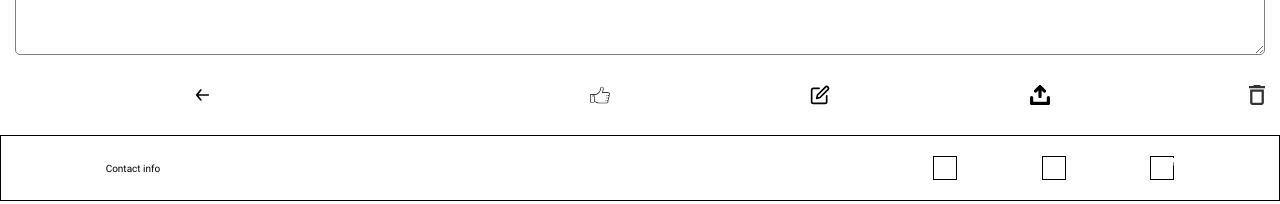
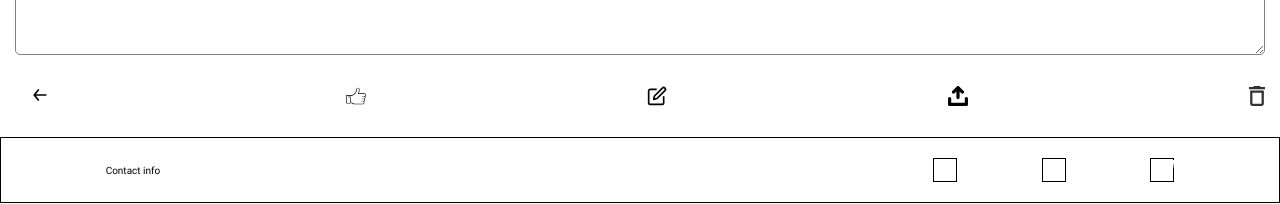
Before and after one commit to tanyakhemani/kitchen-konnect, a React (Vite) app: page /view/1 in a window 1280 px wide. Shown: the part 575-779 px from the top of the page. Built offline with nearby package versions, Linux system fonts and the light colour scheme.

Commit message:
add links to back button icon

```diff
--- a/src/components/ListAllRecipes/ListAllRecipes.jsx
+++ b/src/components/ListAllRecipes/ListAllRecipes.jsx
@@ -1,3 +1,4 @@
+import { Link } from "react-router-dom";
 import ViewCard from "../ViewCard/ViewCard";
 import "./ListAllRecipes.scss";
 
@@ -7,7 +8,9 @@ const ListAllRecipes = () => {
         <>
         <section className="allRecipes">
             <div className="allRecipes__top">
-                <img className="allRecipes__backBtn" src="/src/assets/Icons/back-arrow.svg" alt="Back Icon" />
+                <Link to={"/back"}>
+                    <img className="allRecipes__backBtn" src="/src/assets/Icons/back-arrow.svg" alt="Back Icon" />
+                </Link>
                 <div className="allRecipes__searchBox">
                     <img className="allRecipes__searchIcon" src="/src/assets/Icons/search.svg" alt="Search Icon" />
                     <input className="allRecipes__searchInput" type="text" placeholder="Search Recipes"/>
--- a/src/components/ListAllRecipes/ListAllRecipes.scss
+++ b/src/components/ListAllRecipes/ListAllRecipes.scss
@@ -2,6 +2,7 @@
 
     &__top{
         display: flex;
+        align-items: center;
         gap: 2.5rem;
         padding: 1.5rem;
     }
@@ -11,10 +12,7 @@
         justify-content: center;
         align-items: center;
         width: 2rem;
-    }
-
-    &__back{
-        width: 100%;
+        cursor: pointer;
     }
 
     &__searchBox{
--- a/src/components/ListOneRecipe/ListOneRecipe.jsx
+++ b/src/components/ListOneRecipe/ListOneRecipe.jsx
@@ -1,3 +1,4 @@
+import { Link } from "react-router-dom";
 import "./ListOneRecipe.scss";
 
 const ListOneRecipe = () => {
@@ -22,7 +23,9 @@ const ListOneRecipe = () => {
                 <textarea className="viewRecipe__textarea" placeholder="Steps" />
             </div>
             <div className="viewRecipe__icons">
-                <img className="viewRecipe__icon viewRecipe__back" src="/src/assets/Icons/back-arrow.svg" alt="Back Icon" />
+                <Link to={"/back"}>
+                    <img className="viewRecipe__icon viewRecipe__back" src="/src/assets/Icons/back-arrow.svg" alt="Back Icon" />
+                </Link>
                 <img className="viewRecipe__icon" src="/src/assets/Icons/like.svg" alt="Likes Icon" />
                 <img className="viewRecipe__icon" src="/src/assets/Icons/edit.svg" alt="Edit Icon" />
                 <img className="viewRecipe__icon viewRecipe__upload" src="/src/assets/Icons/upload.svg" alt="Upload Icon" />
--- a/src/components/ListOneRecipe/ListOneRecipe.scss
+++ b/src/components/ListOneRecipe/ListOneRecipe.scss
@@ -86,10 +86,11 @@
         align-items: center;
         padding: 1.5rem;
         padding-bottom: 3rem;
+        cursor: pointer;
     }
 
     &__back{
-        width: 30%;
+        width: 5rem;
     }
 
     &__icon{
--- a/src/components/RecipeDetails/RecipeDetails.jsx
+++ b/src/components/RecipeDetails/RecipeDetails.jsx
@@ -21,7 +21,7 @@ const RecipeDetails = () => {
             </div>
             <div className="addRecipe__buttons">
                 <Link className="addRecipe__buttonBox" to={"/back"} >
-                    <button className="addRecipe__button">Back</button>
+                    <img className="addRecipe__button" src="/src/assets/Icons/back-arrow.svg" alt="Back Icon" />
                 </Link>
 
                 <Link className="addRecipe__buttonBox" to={"/add"} >
```
